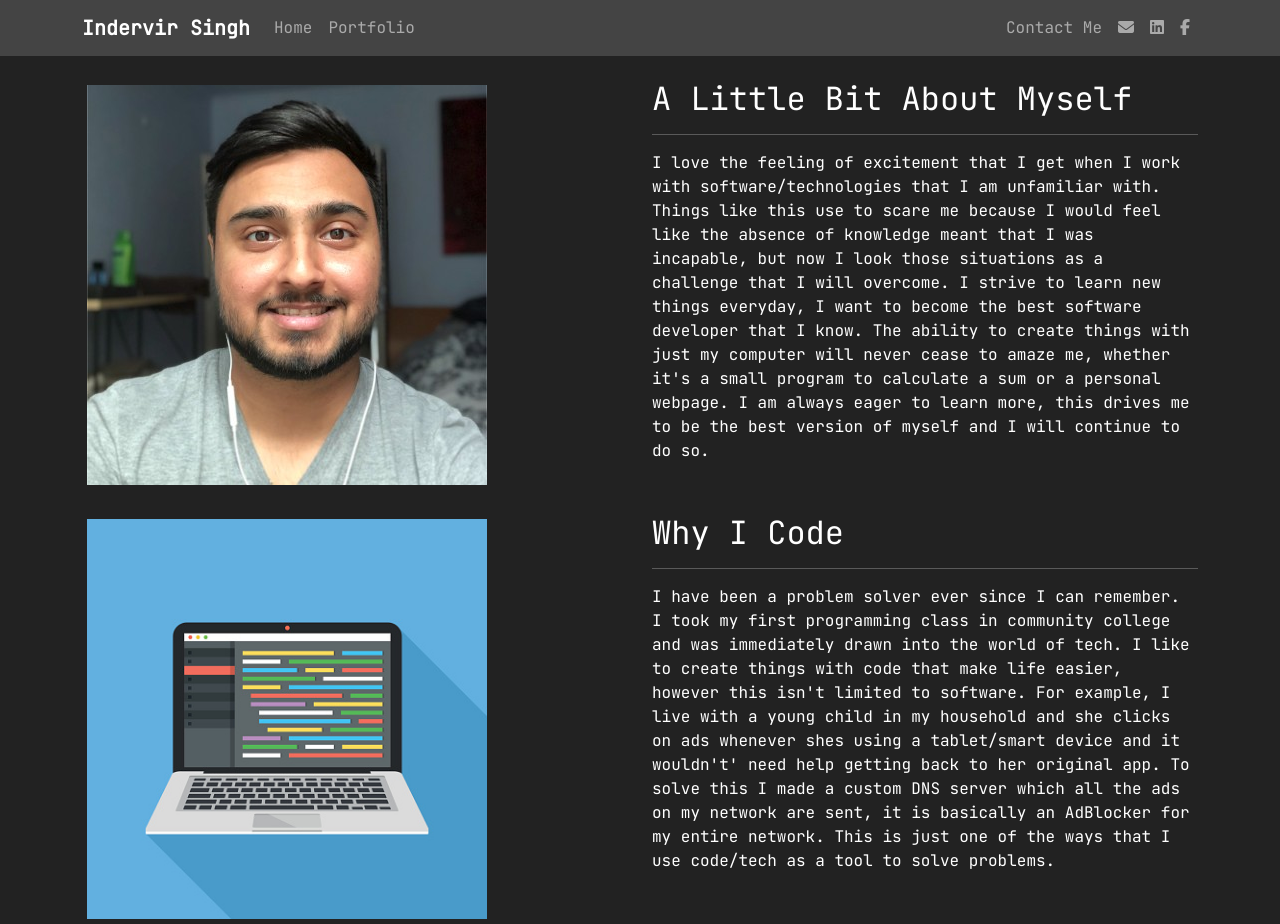
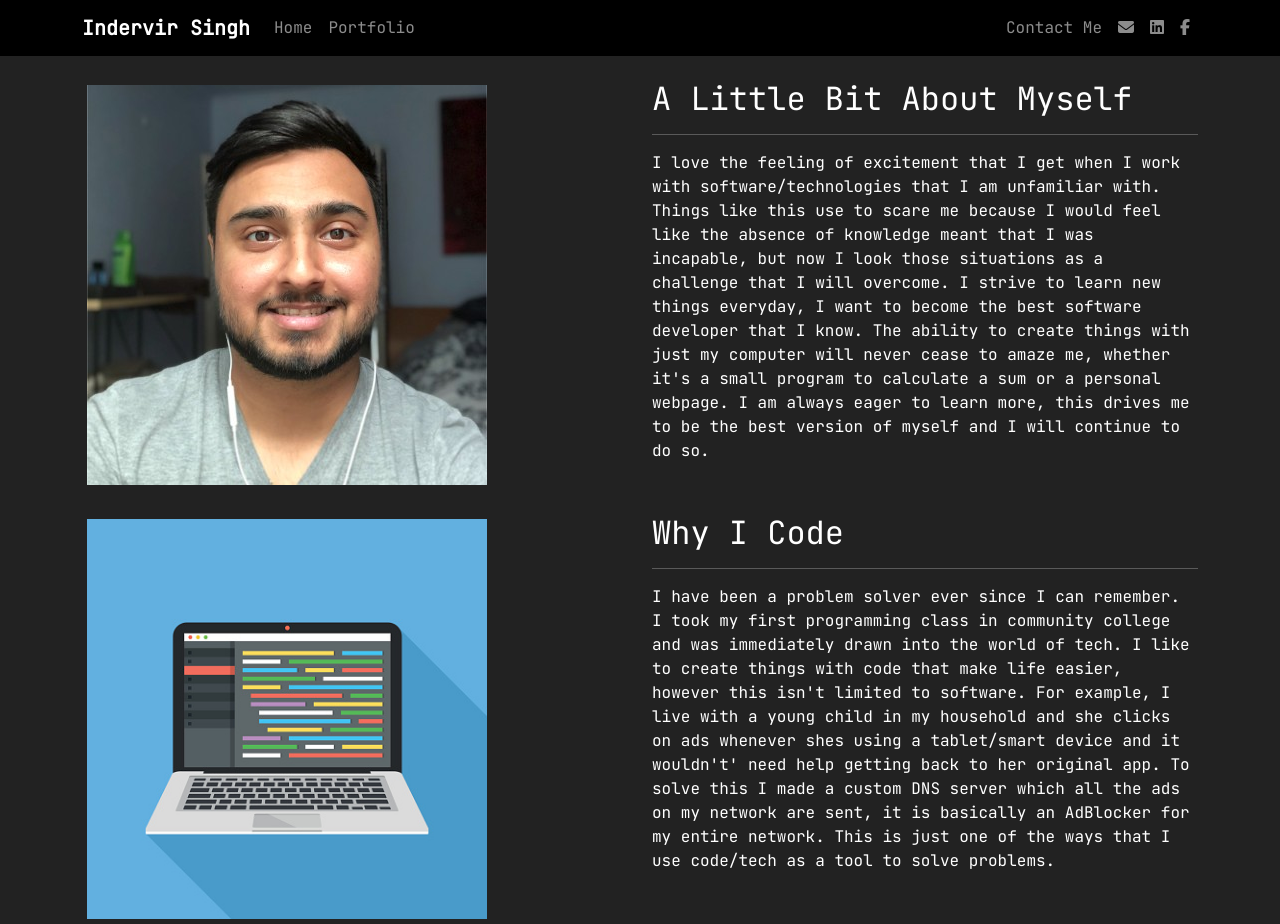
Before and after one commit to indervirsingh/ResponsivePortfolio, a plain HTML site: page index.html in a window 1280 px wide. Drawn offline with nearby package versions, Linux system fonts and the light colour scheme.

Commit message:
changed navbar color

```diff
--- a/css/style.css
+++ b/css/style.css
@@ -10,7 +10,7 @@
     line-height: 1.5;
 }
 nav {
-    background-color: #444;
+    background-color: rgb(0, 0, 0);
 }
 
 .photos {
```
